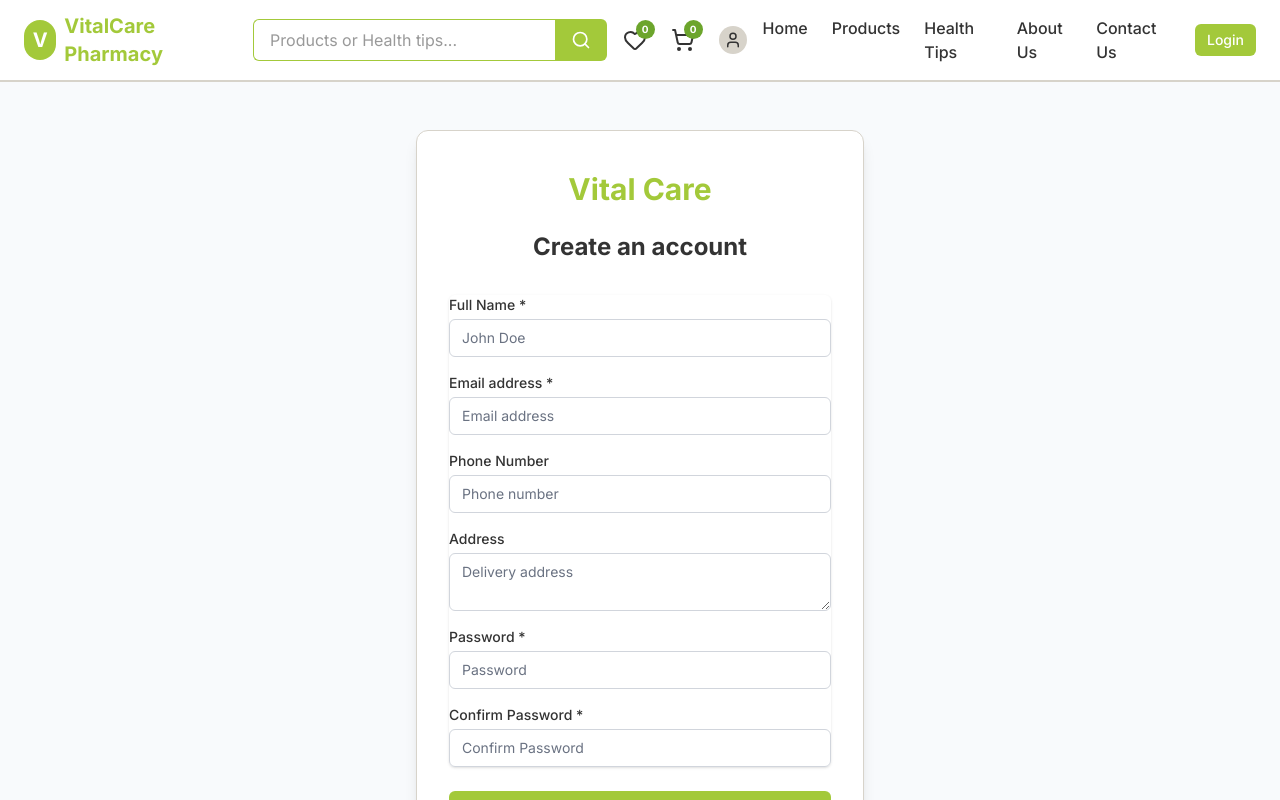
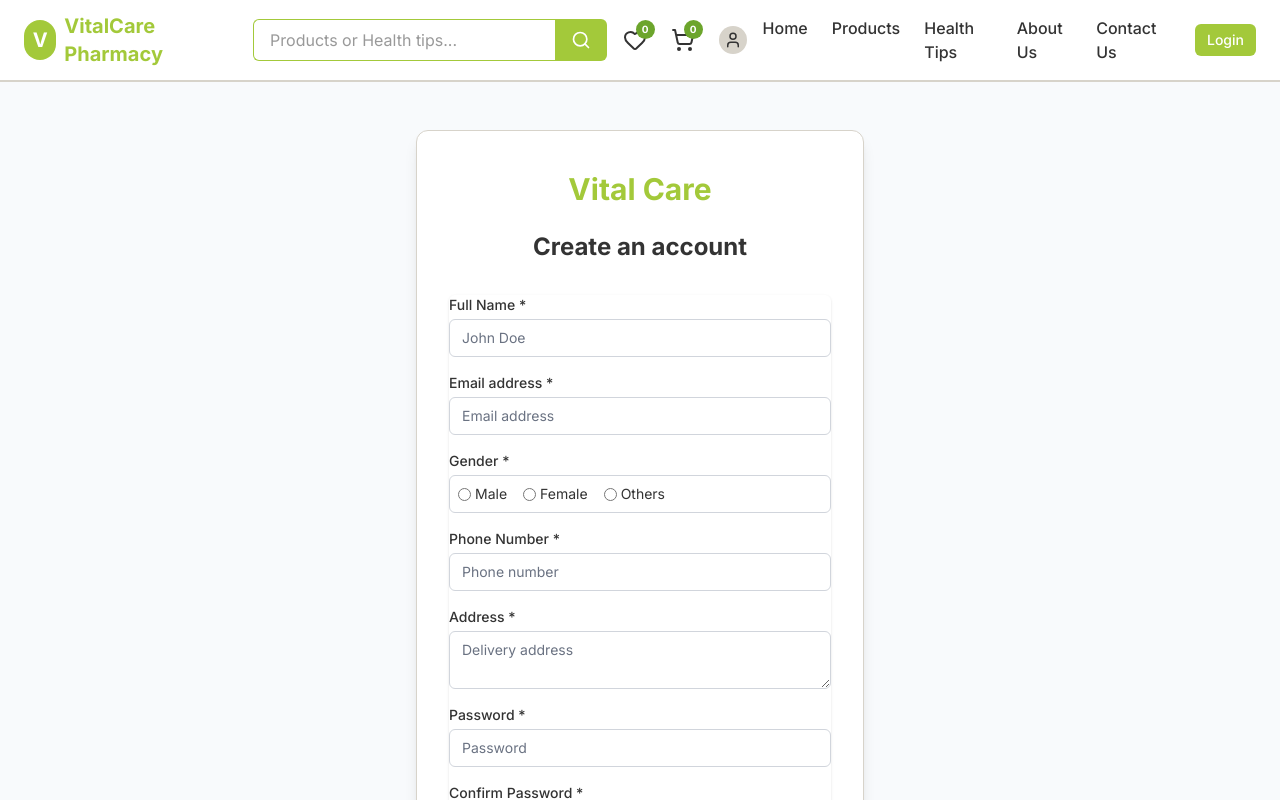
Before and after one commit to KhantKyawLin/VitalCare_Pharmacy_Web, a React (Vite) app: page /register in a window 1280 px wide. Shown: the top 800 px of the page. Built offline with nearby package versions, Linux system fonts and the light colour scheme.

Commit message:
registration error fix

```diff
--- a/src/pages/Register.jsx
+++ b/src/pages/Register.jsx
@@ -9,7 +9,8 @@ const Register = () => {
         password: '',
         password_confirmation: '',
         phone: '',
-        address: ''
+        address: '',
+        gender: ''
     });
     const [error, setError] = useState('');
     const [isLoading, setIsLoading] = useState(false);
@@ -34,15 +35,16 @@ const Register = () => {
             return;
         }
 
+        if (!formData.gender) {
+            setError("Please select your gender");
+            return;
+        }
+
         setIsLoading(true);
 
         try {
-            const data = new FormData();
-            Object.keys(formData).forEach(key => {
-                data.append(key, formData[key]);
-            });
-
-            const result = await register(data);
+            // Send as plain object since register handles JSON in AuthContext
+            const result = await register(formData);
 
             if (result && result.success) {
                 navigate('/');
@@ -100,11 +102,52 @@ const Register = () => {
                                 onChange={handleChange}
                             />
                         </div>
+
                         <div>
-                            <label className="block text-sm font-medium text-text-dark mb-1">Phone Number</label>
+                            <label className="block text-sm font-medium text-text-dark mb-1">Gender *</label>
+                            <div className="flex gap-4 p-2 border border-gray-300 rounded-md">
+                                <label className="flex items-center text-sm text-text-dark gap-1 cursor-pointer">
+                                    <input
+                                        type="radio"
+                                        name="gender"
+                                        value="male"
+                                        checked={formData.gender === 'male'}
+                                        onChange={handleChange}
+                                        className="text-primary-green focus:ring-primary-green"
+                                    />
+                                    Male
+                                </label>
+                                <label className="flex items-center text-sm text-text-dark gap-1 cursor-pointer">
+                                    <input
+                                        type="radio"
+                                        name="gender"
+                                        value="female"
+                                        checked={formData.gender === 'female'}
+                                        onChange={handleChange}
+                                        className="text-primary-green focus:ring-primary-green"
+                                    />
+                                    Female
+                                </label>
+                                <label className="flex items-center text-sm text-text-dark gap-1 cursor-pointer">
+                                    <input
+                                        type="radio"
+                                        name="gender"
+                                        value="others"
+                                        checked={formData.gender === 'others'}
+                                        onChange={handleChange}
+                                        className="text-primary-green focus:ring-primary-green"
+                                    />
+                                    Others
+                                </label>
+                            </div>
+                        </div>
+
+                        <div>
+                            <label className="block text-sm font-medium text-text-dark mb-1">Phone Number *</label>
                             <input
                                 name="phone"
                                 type="text"
+                                required
                                 className="appearance-none relative block w-full px-3 py-2 border border-gray-300 placeholder-gray-500 text-gray-900 rounded-md focus:outline-none focus:ring-primary-green focus:border-primary-green sm:text-sm"
                                 placeholder="Phone number"
                                 value={formData.phone}
@@ -112,9 +155,10 @@ const Register = () => {
                             />
                         </div>
                         <div>
-                            <label className="block text-sm font-medium text-text-dark mb-1">Address</label>
+                            <label className="block text-sm font-medium text-text-dark mb-1">Address *</label>
                             <textarea
                                 name="address"
+                                required
                                 className="appearance-none relative block w-full px-3 py-2 border border-gray-300 placeholder-gray-500 text-gray-900 rounded-md focus:outline-none focus:ring-primary-green focus:border-primary-green sm:text-sm"
                                 placeholder="Delivery address"
                                 value={formData.address}
```
